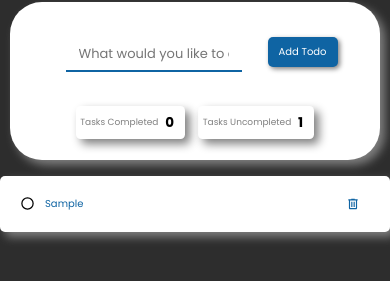
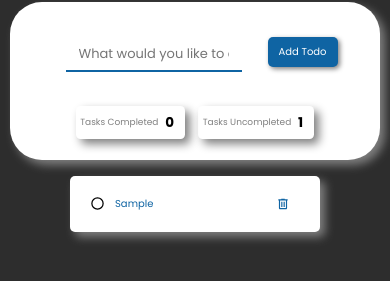
Before and after one commit to Vaigarai14/Cognorise_Internship-Task-1---To-Do-List-, a plain HTML site: page index.html in a window 390 px wide. Both pictures are taken after typing "Sample" into the empty fields and a click on the button "Add Todo". Shown: the part 89-370 px from the top of the page. Drawn offline with Linux system fonts and the light colour scheme.

Commit message:
changes in stying

```diff
--- a/style.css
+++ b/style.css
@@ -119,7 +119,6 @@ ul {
 }
 
 li {
-  max-width: 400px;
   min-width: 300px;
   box-shadow: 5px 5px 10px gray;
   border-radius: 0.5em;
@@ -201,6 +200,24 @@ ul li::before {
   }
 }
 
+/* list part */
+
+@media only screen and (max-width: 570px) {
+  li {
+    min-width: 160px;
+    font-size: small;
+    position: relative;
+  }
+
+  ul li::before {
+    right: 290px;
+  }
+
+  ul li::after {
+    right: 30px;
+  }
+}
+
 @media only screen and (max-width: 430px) {
   #main-div {
     width: 40vh;
@@ -227,29 +244,9 @@ ul li::before {
     width: 7em;
     margin: 0;
   }
-}
 
-/* list part */
-
-@media only screen and (max-width: 570px) {
   li {
-    width: 45vh;
-    font-size: small;
-    position: relative;
-  }
-
-  ul li::before {
-    right: 290px;
-  }
-
-  ul li::after {
-    right: 30px;
-  }
-}
-
-@media only screen and (max-width: 430px) {
-  li {
-    width: 25vh;
+    width: 100px;
     font-size: x-small;
   }
 
```
Also changed, not shown: index.html (+0 -6 lines).
